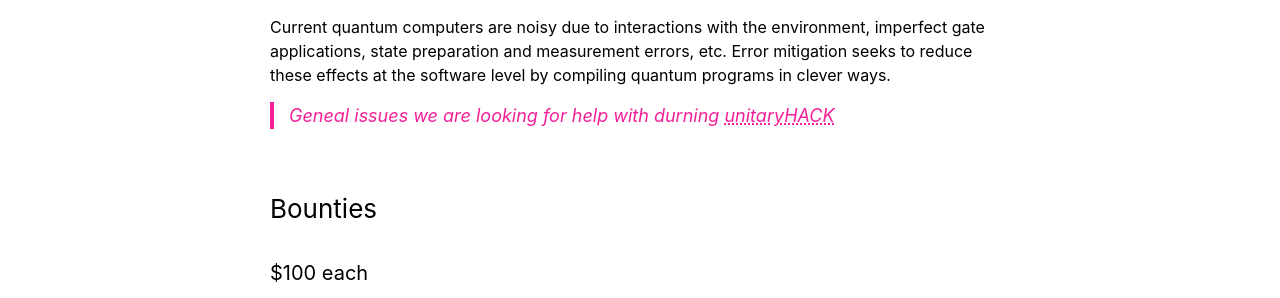
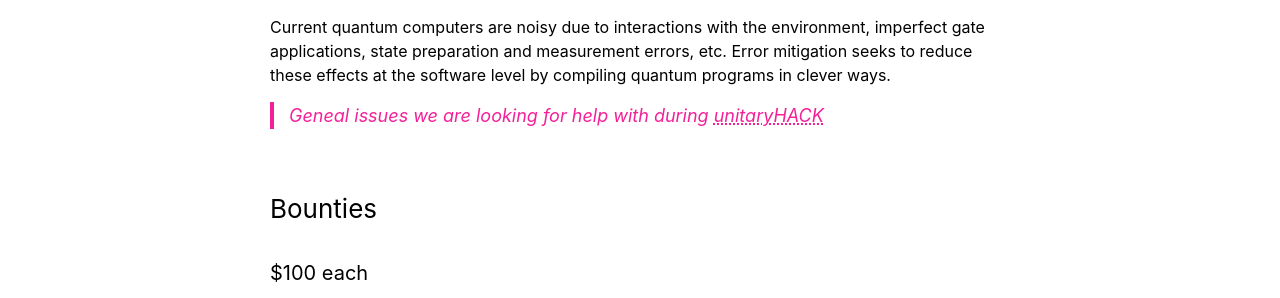
Before and after one commit to unitaryfund/unitaryhack2021, a Jekyll site: the page built from participating-projects.md, in a window 1280 px wide and 900 px high. Shown: the part 341-639 px from the top of the window. Built offline with Jekyll 4.4.1, drawn with Linux system fonts in a browser that asks for light colours.

Commit message:
Update participating-projects.md
typo fix

```diff
--- a/participating-projects.md
+++ b/participating-projects.md
@@ -11,7 +11,7 @@
 
 Current quantum computers are noisy due to interactions with the environment, imperfect gate applications, state preparation and measurement errors, etc. Error mitigation seeks to reduce these effects at the software level by compiling quantum programs in clever ways.
 
-> Geneal issues we are looking for help with durning [unitaryHACK](https://github.com/unitaryfund/mitiq/labels/unitaryhack)
+> Geneal issues we are looking for help with during [unitaryHACK](https://github.com/unitaryfund/mitiq/labels/unitaryhack)
 
 ### Bounties
 
```
